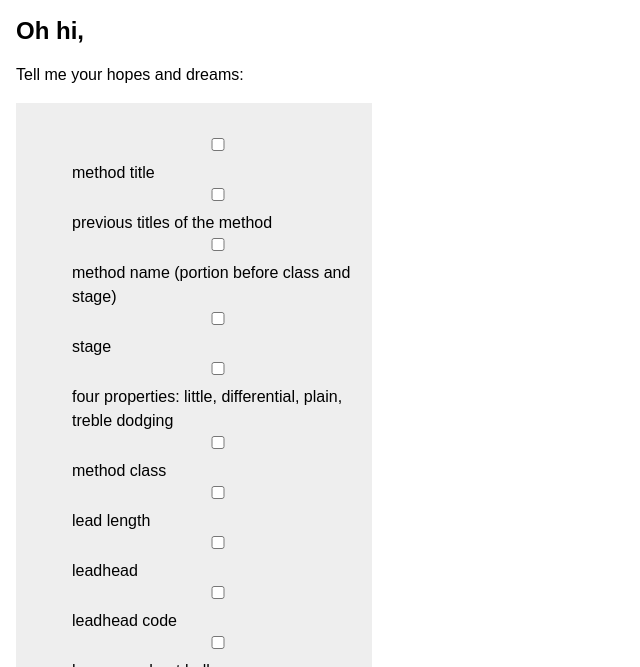
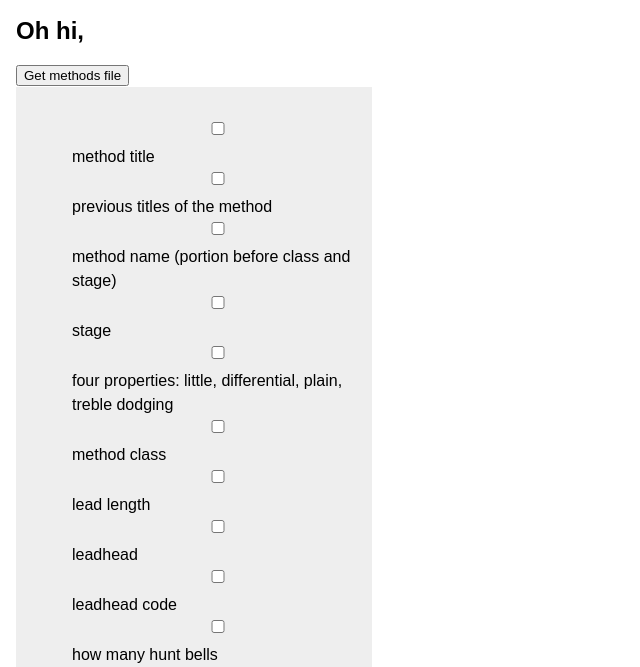
Before and after one commit to orchestrali/productive-appalachiosaurus, a website: page views/index.html in a window 1280 px wide. Shown: the part 70-737 px from the top of the page, without its empty margins (0-640 px from the left). Drawn offline with nearby package versions, Linux system fonts and the light colour scheme; no server answers.

Commit message:
add button

```diff
--- a/views/index.html
+++ b/views/index.html
@@ -24,7 +24,9 @@
     <main>
       <h2>Oh hi,</h2>
 
-      <p>Tell me your hopes and dreams:</p>
+      <div id="container">
+        <button type="button" id="getmethods">Get methods file</button>
+      </div>
 
       <form>
         <ul>
@@ -112,9 +114,7 @@
       </form>
 
       <section class="dreams">
-        <p id="dreams">
-          <em>loading dreams&hellip;</em>
-        </p>
+
       </section>
     </main>
 
```
